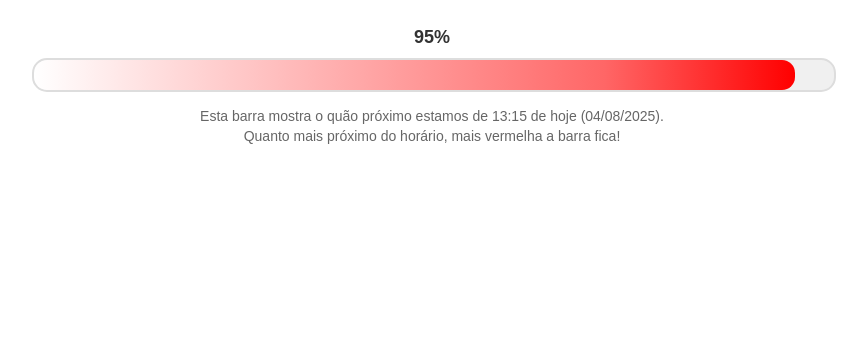
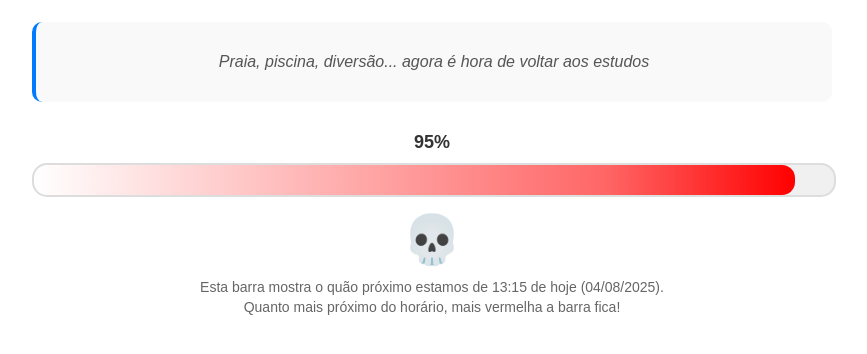
Before and after one commit to SquishyProjects/Countdown, a plain HTML site: page index.html in a window 1280 px wide. Shown: the part 330-684 px from the top of the page, without its empty margins (208-1075 px from the left). Drawn offline with Linux system fonts and the light colour scheme.

Commit message:
Update index.html

```diff
--- a/index.html
+++ b/index.html
@@ -60,6 +60,29 @@
             color: #666;
             line-height: 1.4;
         }
+
+        .random-quote {
+            text-align: center;
+            font-size: 16px;
+            color: #555;
+            font-style: italic;
+            margin: 25px 0;
+            padding: 15px;
+            background-color: #f9f9f9;
+            border-radius: 10px;
+            border-left: 4px solid #007bff;
+            min-height: 50px;
+            display: flex;
+            align-items: center;
+            justify-content: center;
+        }
+
+        .emoji-status {
+            text-align: center;
+            font-size: 48px;
+            margin-top: 15px;
+            margin-bottom: 10px;
+        }
     </style>
 </head>
 <body>
@@ -69,11 +92,16 @@
             <iframe src="https://www.tickcounter.com/widget/countdown/7815236" style="top:0; left:0; width:100%; height:100%; position:absolute; border:0; overflow:hidden" title="Fim das férias"></iframe>
         </div>
 
+        <div class="random-quote" id="randomQuote">
+            As férias foram incríveis, mas todas as coisas boas chegam ao fim...
+        </div>
+
         <div class="progress-section">
             <div class="progress-text" id="progressText">0%</div>
             <div class="progress-bar-container">
                 <div class="progress-bar" id="progressBar"></div>
             </div>
+            <div class="emoji-status" id="emojiStatus">😎</div>
             <div class="progress-description">
                 Esta barra mostra o quão próximo estamos de 13:15 de hoje (04/08/2025).<br>
                 Quanto mais próximo do horário, mais vermelha a barra fica!
@@ -82,6 +110,34 @@
     </div>
 
     <script>
+        const quotes = [
+            "As férias foram incríveis, mas todas as coisas boas chegam ao fim...",
+            "Dormir até tarde, jogar o dia todo... saudades já bateram!",
+            "Nada de acordar cedo, nada de lição de casa... que saudade!",
+            "Férias de verão são as melhores, pena que acabam tão rápido!",
+            "Praia, piscina, diversão... agora é hora de voltar aos estudos",
+            "As férias passaram voando, parece que começaram ontem!",
+            "Que bom que foi relaxar, mas a escola também tem seu charme... né?",
+            "Férias escolares: 3 meses esperando, 2 semanas aproveitando!",
+            "O melhor das férias? Não ter que arrumar a mochila!",
+            "Série, games, dormir tarde... a rotina das férias vai fazer falta",
+            "Viagens em família, momentos únicos... valeu a pena cada segundo!",
+            "As férias de julho foram épicas, agora é preparar o coração!",
+            "Liberdade total acabando... pelo menos as memórias ficam!",
+            "Acordar quando quiser era bom demais para durar para sempre",
+            "Férias: o único momento que o despertador fica de castigo!"
+        ];
+
+        function getEmojiByPercentage(percentage) {
+            if (percentage < 15) return "😎";
+            if (percentage < 30) return "🙂";
+            if (percentage < 50) return "😐";
+            if (percentage < 70) return "😟";
+            if (percentage < 85) return "😰";
+            if (percentage < 99) return "💀";
+            return "📚";
+        }
+
         function updateProgress() {
             const now = new Date();
             const targetTime = new Date();
@@ -112,14 +168,26 @@
             // Atualizar barra de progresso
             const progressBar = document.getElementById('progressBar');
             const progressText = document.getElementById('progressText');
+            const emojiStatus = document.getElementById('emojiStatus');
 
             progressBar.style.width = percentage + '%';
             progressText.textContent = Math.round(percentage) + '%';
+            emojiStatus.textContent = getEmojiByPercentage(percentage);
+        }
+
+        function updateQuote() {
+            const randomQuote = document.getElementById('randomQuote');
+            const randomIndex = Math.floor(Math.random() * quotes.length);
+            randomQuote.textContent = quotes[randomIndex];
         }
 
         // Atualizar a cada segundo
         updateProgress();
         setInterval(updateProgress, 1000);
+
+        // Atualizar frase a cada 5 segundos
+        updateQuote();
+        setInterval(updateQuote, 5000);
     </script>
 </body>
 </html>
```
